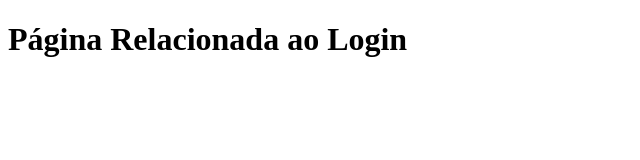
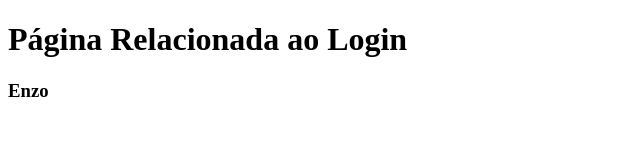
Before and after one commit to SistemasCaseej/Restaurante, a website: page pages/login/login.html in a window 1280 px wide. Shown: the full height of the page, 0-640 px from the left. Drawn offline with Linux system fonts and the light colour scheme.

Commit message:
Coloquei meu nome

```diff
--- a/pages/login/login.html
+++ b/pages/login/login.html
@@ -6,6 +6,6 @@
     <title>Document</title>
 </head>
 <body>
-    <h1>Página Relacionada ao Login</h1>
+    <h1>Página Relacionada ao Login</h1><h3>Enzo</h3>
 </body>
 </html>
```
